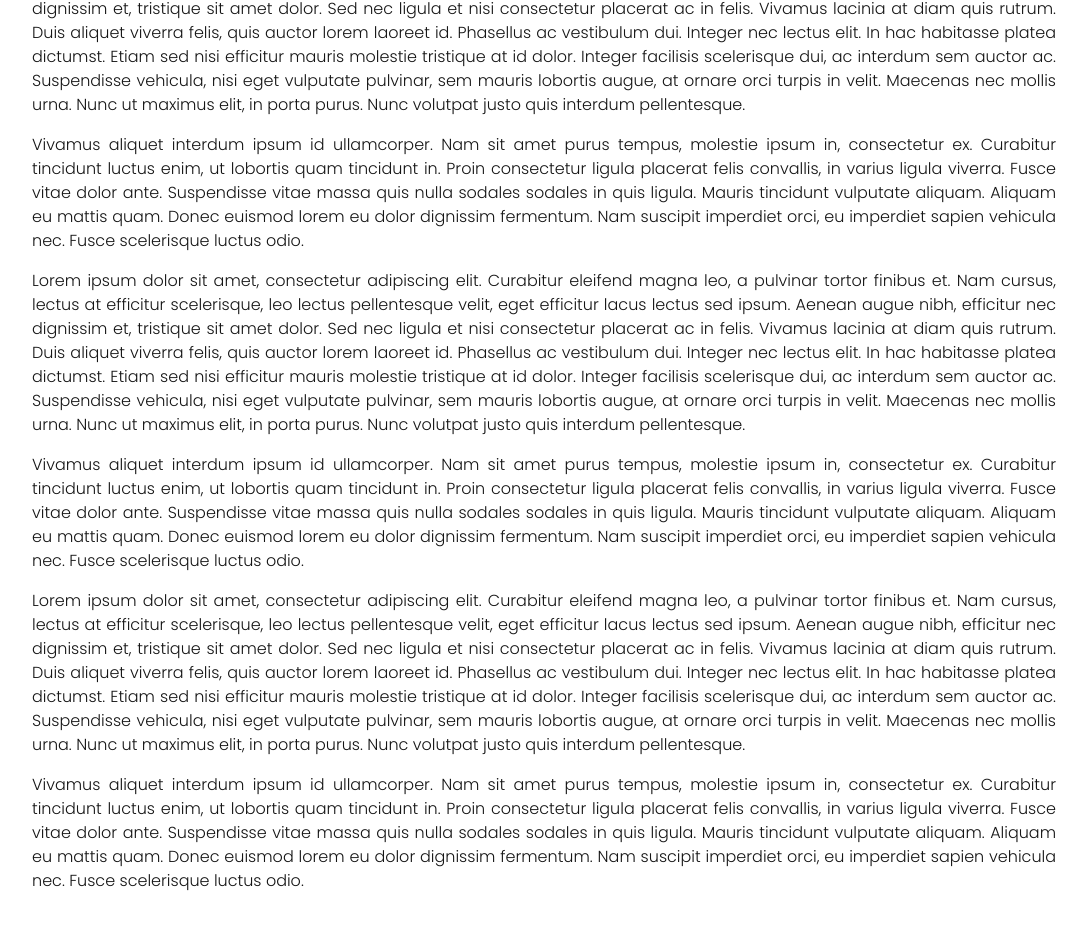
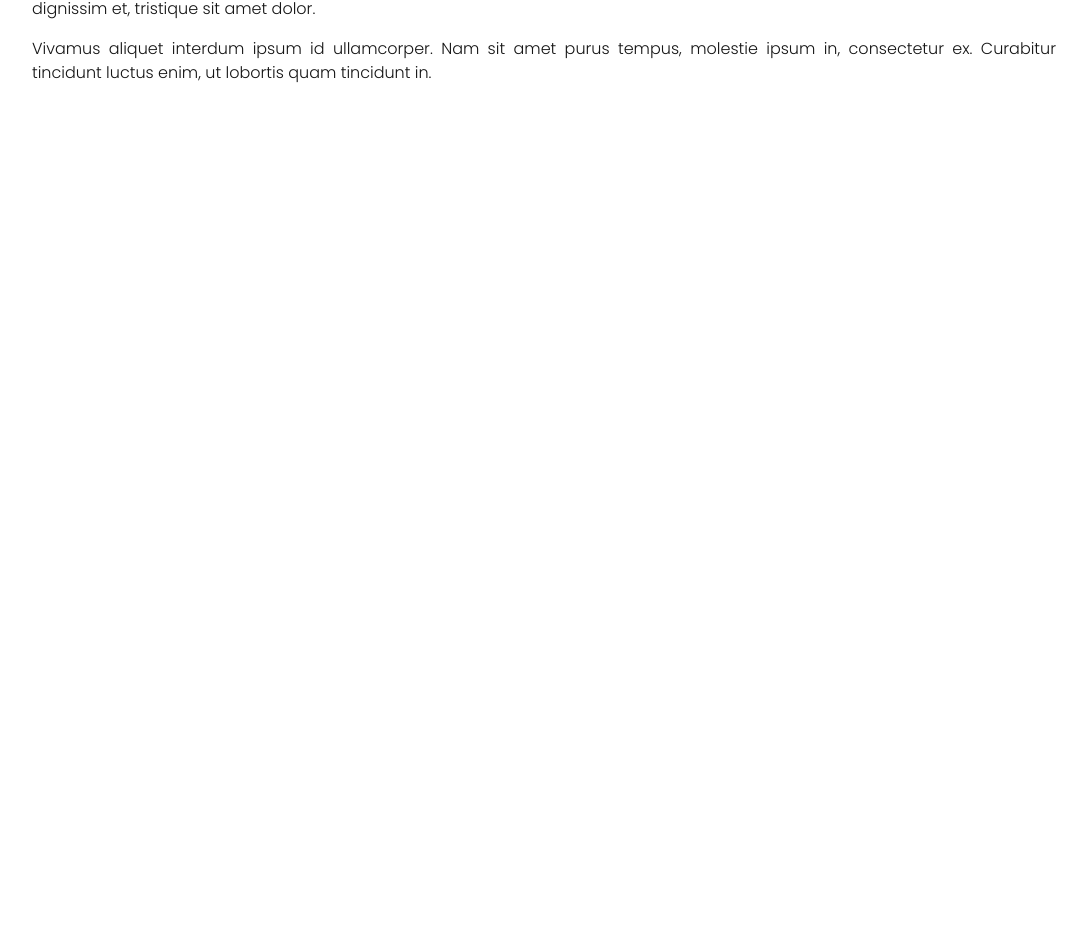
Before and after one commit to elenaorfe/elenaorfe-website, a Next.js app in the folder packages/@elenaorfe-client/: page /cover-letters/tailwindcss in a window 1280 px wide. Shown: the part 1475-2400 px from the top of the page, without its empty margins (96-1183 px from the left). After the commit the page ends 1688 px from the top, so only its background shows below. Built offline with nearby package versions, Linux system fonts and the light colour scheme.

Commit message:
Update Motivation section

```diff
--- a/packages/@elenaorfe-client/components/MotivationCoverLetter.tsx
+++ b/packages/@elenaorfe-client/components/MotivationCoverLetter.tsx
@@ -9,75 +9,12 @@ const MotivationCoverLetter: React.FC = () => {
 				eleifend magna leo, a pulvinar tortor finibus et. Nam cursus, lectus at
 				efficitur scelerisque, leo lectus pellentesque velit, eget efficitur
 				lacus lectus sed ipsum. Aenean augue nibh, efficitur nec dignissim et,
-				tristique sit amet dolor. Sed nec ligula et nisi consectetur placerat ac
-				in felis. Vivamus lacinia at diam quis rutrum. Duis aliquet viverra
-				felis, quis auctor lorem laoreet id. Phasellus ac vestibulum dui.
-				Integer nec lectus elit. In hac habitasse platea dictumst. Etiam sed
-				nisi efficitur mauris molestie tristique at id dolor. Integer facilisis
-				scelerisque dui, ac interdum sem auctor ac. Suspendisse vehicula, nisi
-				eget vulputate pulvinar, sem mauris lobortis augue, at ornare orci
-				turpis in velit. Maecenas nec mollis urna. Nunc ut maximus elit, in
-				porta purus. Nunc volutpat justo quis interdum pellentesque.
+				tristique sit amet dolor.
 			</p>
 			<p className="hyphens-aito mb-4 text-justify">
 				Vivamus aliquet interdum ipsum id ullamcorper. Nam sit amet purus
 				tempus, molestie ipsum in, consectetur ex. Curabitur tincidunt luctus
-				enim, ut lobortis quam tincidunt in. Proin consectetur ligula placerat
-				felis convallis, in varius ligula viverra. Fusce vitae dolor ante.
-				Suspendisse vitae massa quis nulla sodales sodales in quis ligula.
-				Mauris tincidunt vulputate aliquam. Aliquam eu mattis quam. Donec
-				euismod lorem eu dolor dignissim fermentum. Nam suscipit imperdiet orci,
-				eu imperdiet sapien vehicula nec. Fusce scelerisque luctus odio.
-			</p>
-			<p className="hyphens-aito mb-4 text-justify">
-				Lorem ipsum dolor sit amet, consectetur adipiscing elit. Curabitur
-				eleifend magna leo, a pulvinar tortor finibus et. Nam cursus, lectus at
-				efficitur scelerisque, leo lectus pellentesque velit, eget efficitur
-				lacus lectus sed ipsum. Aenean augue nibh, efficitur nec dignissim et,
-				tristique sit amet dolor. Sed nec ligula et nisi consectetur placerat ac
-				in felis. Vivamus lacinia at diam quis rutrum. Duis aliquet viverra
-				felis, quis auctor lorem laoreet id. Phasellus ac vestibulum dui.
-				Integer nec lectus elit. In hac habitasse platea dictumst. Etiam sed
-				nisi efficitur mauris molestie tristique at id dolor. Integer facilisis
-				scelerisque dui, ac interdum sem auctor ac. Suspendisse vehicula, nisi
-				eget vulputate pulvinar, sem mauris lobortis augue, at ornare orci
-				turpis in velit. Maecenas nec mollis urna. Nunc ut maximus elit, in
-				porta purus. Nunc volutpat justo quis interdum pellentesque.
-			</p>
-			<p className="hyphens-aito mb-4 text-justify">
-				Vivamus aliquet interdum ipsum id ullamcorper. Nam sit amet purus
-				tempus, molestie ipsum in, consectetur ex. Curabitur tincidunt luctus
-				enim, ut lobortis quam tincidunt in. Proin consectetur ligula placerat
-				felis convallis, in varius ligula viverra. Fusce vitae dolor ante.
-				Suspendisse vitae massa quis nulla sodales sodales in quis ligula.
-				Mauris tincidunt vulputate aliquam. Aliquam eu mattis quam. Donec
-				euismod lorem eu dolor dignissim fermentum. Nam suscipit imperdiet orci,
-				eu imperdiet sapien vehicula nec. Fusce scelerisque luctus odio.
-			</p>
-			<p className="hyphens-aito mb-4 text-justify">
-				Lorem ipsum dolor sit amet, consectetur adipiscing elit. Curabitur
-				eleifend magna leo, a pulvinar tortor finibus et. Nam cursus, lectus at
-				efficitur scelerisque, leo lectus pellentesque velit, eget efficitur
-				lacus lectus sed ipsum. Aenean augue nibh, efficitur nec dignissim et,
-				tristique sit amet dolor. Sed nec ligula et nisi consectetur placerat ac
-				in felis. Vivamus lacinia at diam quis rutrum. Duis aliquet viverra
-				felis, quis auctor lorem laoreet id. Phasellus ac vestibulum dui.
-				Integer nec lectus elit. In hac habitasse platea dictumst. Etiam sed
-				nisi efficitur mauris molestie tristique at id dolor. Integer facilisis
-				scelerisque dui, ac interdum sem auctor ac. Suspendisse vehicula, nisi
-				eget vulputate pulvinar, sem mauris lobortis augue, at ornare orci
-				turpis in velit. Maecenas nec mollis urna. Nunc ut maximus elit, in
-				porta purus. Nunc volutpat justo quis interdum pellentesque.
-			</p>
-			<p className="hyphens-aito mb-4 text-justify">
-				Vivamus aliquet interdum ipsum id ullamcorper. Nam sit amet purus
-				tempus, molestie ipsum in, consectetur ex. Curabitur tincidunt luctus
-				enim, ut lobortis quam tincidunt in. Proin consectetur ligula placerat
-				felis convallis, in varius ligula viverra. Fusce vitae dolor ante.
-				Suspendisse vitae massa quis nulla sodales sodales in quis ligula.
-				Mauris tincidunt vulputate aliquam. Aliquam eu mattis quam. Donec
-				euismod lorem eu dolor dignissim fermentum. Nam suscipit imperdiet orci,
-				eu imperdiet sapien vehicula nec. Fusce scelerisque luctus odio.
+				enim, ut lobortis quam tincidunt in.
 			</p>
 		</section>
 	);
```
